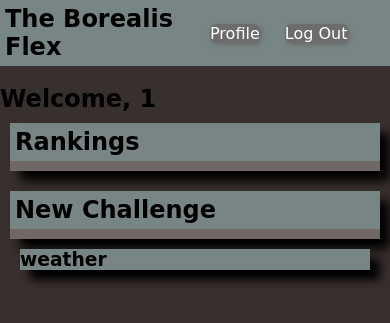
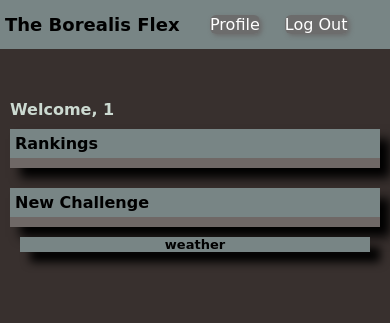
Before and after one commit to Radyn-Mort/Flex, a Flask app: template flask_app/templates/index.html in a window 390 px wide. Shown: the top 323 px of the page. Run offline with Flask 2, Linux system fonts and the light colour scheme; the template is opened without the code that fills it, so the values that code supplies are empty; the visitor is signed in with stand-in values (Sample User, id 1); some web fonts are replaced.

Commit message:
Styling edits and bug fix in controller

```diff
--- a/flask_app/controllers/users.py
+++ b/flask_app/controllers/users.py
@@ -57,8 +57,9 @@ def profile(id):
 
 @app.route('/view/<int:id>')
 def view(id):
-    if session['user_id']==id:
-        return redirect(f'/profile/{id}')
+    if 'user_id' in session:
+        if session['user_id']==id:
+            return redirect(f'/profile/{id}')
     user = User.get_by_id(id)
     ranks = User.get_5_order_by_rank(user.rank)
     return render_template('view.html',user=user,ranks=ranks)
--- a/flask_app/static/script/index.js
+++ b/flask_app/static/script/index.js
@@ -7,14 +7,14 @@ fetch(`https://api.openweathermap.org/data/2.5/weather?lat=${lat}&lon=${lon}&app
     .then(coderData => {
         // console.log(coderData)
         weather.innerHTML=`
-        <h4 class="olive-pale">Temp</h4>
-        <p>${Math.round((coderData.main.temp-273.15)*1.8+32)} F</p>
-        <h4 class="olive-pale" >Humidity</h4>
-        <p>${coderData.main.humidity}</p>
-        <h4 class="olive-pale" >Min</h4>
-        <p>${Math.round((coderData.main.temp_min-273.15)*1.8+32)} F</p>
-        <h4 class="olive-pale" >Max</h4>
-        <p>${Math.round((coderData.main.temp_max-273.15)*1.8+32)} F</p>
+        <h4 class="olive-pale align-text">Temp</h4>
+        <p class="align-text text-white">${Math.round((coderData.main.temp-273.15)*1.8+32)} F</p>
+        <h4 class="olive-pale align-text" >Humidity</h4>
+        <p class="align-text text-white">${coderData.main.humidity}</p>
+        <h4 class="olive-pale align-text" >Min</h4>
+        <p class="align-text text-blue">${Math.round((coderData.main.temp_min-273.15)*1.8+32)} F</p>
+        <h4 class="olive-pale align-text" >Max</h4>
+        <p class="align-text text-red">${Math.round((coderData.main.temp_max-273.15)*1.8+32)} F</p>
         `
     } )
     .catch(err => console.log(err) )
--- a/flask_app/static/styles/styles.css
+++ b/flask_app/static/styles/styles.css
@@ -19,7 +19,8 @@ nav{
     background-color: rgba(120, 133, 133, 1) ;
 }
 .push-top{
-    margin-top: 85px;
+    margin-top: 100px;
+    margin-left: 10px;
     }
 /* background colors */
 .olive-pale{
@@ -38,12 +39,32 @@ nav{
 .mocha{
     background-color: rgba(111, 104, 102, 1);
 }
+.text-red{
+    color: red;
+
+}
+.text-blue{
+    color: blue;
+
+}
+.text-white{
+    color: white;
+}
+.text-olive-pale{
+    color: rgba(204, 218, 209, 1);
+}
 /* flashed */
 .flash{
     color: red;
     font-family: 'Times New Roman', Times, serif;
 }
 
+a{
+    color: black;
+}
+a:hover{
+    color: white;
+}
 /* list  */
 .list{
     list-style: none;
@@ -61,7 +82,6 @@ li:hover, li:nth-of-type(2n):hover{
     position: relative;
     box-shadow: 0px 0px 10px 5px black;
     z-index: 100;
-    color: rgb(14, 1, 1);
     font-weight: bold;
 }
 
@@ -84,13 +104,16 @@ li:nth-of-type(2n) {
     flex-direction: column;
 }
 .align-text{
-    align-items: center;
+    text-align: center;
 }
 .space-between{
     justify-content: space-between;
 }
 .space-around{
     justify-content: space-around;
+}
+.center{
+    justify-content: center;
 }
 .flex-row{
     display: flex;
@@ -235,11 +258,24 @@ li:nth-of-type(2n) {
     .flex-main{
         flex-direction: column;
     }
-
-    .btn{
-        max-width: 15px;
+    h1{
+        font-size: large;
+    }
+    h2{
+        font-size: medium;
+    }
+    h3{
+        align-self: center;
+        font-size: small;
+    }
+    h4{
+        font-size: smaller;
+    }
+    p{
+        font-size: smaller;
     }
 
     nav>*{
+        max-height: 100px;
         flex: 1;
 }
--- a/flask_app/templates/index.html
+++ b/flask_app/templates/index.html
@@ -23,7 +23,7 @@
         {% endif %}
         </div>
     </nav>
-    <h2 class="push-top">Welcome, {{session.persona}}</h2>
+    <h2 class="push-top text-olive-pale">Welcome, {{session.persona}}</h2>
     <main class="flex-main">
         <section class="margin-10 flex-3 shadow max-h-1000">
             <div class="olive pad-5">
@@ -82,10 +82,10 @@
                 {% endfor %}
             </div>
             </div>
-            <div class="mocha weather margin-10 shadow">
-                <h3 class="olive">weather</h3>
-            <div id="weather" >
-            </div>
+            <div class="mocha weather margin-10 shadow ">
+                <h3 class="olive align-text text-color-white">weather</h3>
+                <div id="weather" class="flex-col center" >
+                </div>
             </div>
         </section>
 
--- a/flask_app/templates/profile.html
+++ b/flask_app/templates/profile.html
@@ -19,7 +19,8 @@
         </div>
     </nav>
     <!-- if session user_id is equal to profile id show id button else if  -->
-    <main class="flex push-top">
+    <h2 class="push-top text-olive-pale">Welcome, {{session.persona}}</h2>
+    <main class="flex ">
         <section class="mocha flex-3 margin-10">
             <h2> {{user.persona}} </h2>
             <img src="../static/img/column.png" alt="profile pic" class="img-large">
--- a/flask_app/templates/view.html
+++ b/flask_app/templates/view.html
@@ -19,8 +19,9 @@
         </div>
     </nav>
     <!-- if session user_id is equal to profile id show id button else if  -->
+    <h2 class="push-top text-olive-pale">Welcome, {{session.persona}}</h2>
+    <main class="flex">
 
-    <main class="flex push-top">
         <section class="mocha flex-3 margin-10">
             <h2>{{user.persona}}</h2>
             <img src="../static/img/column.png" alt="profile pic" class="img-large">
```
